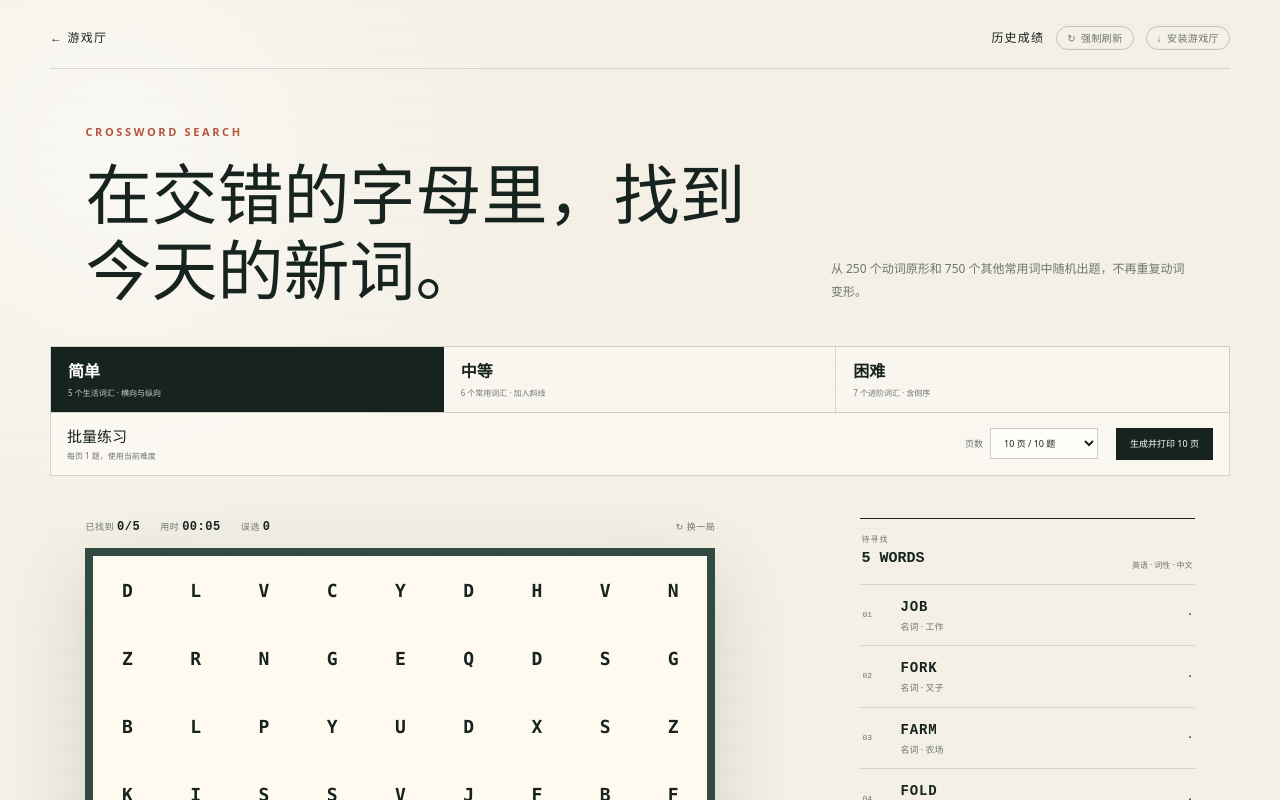
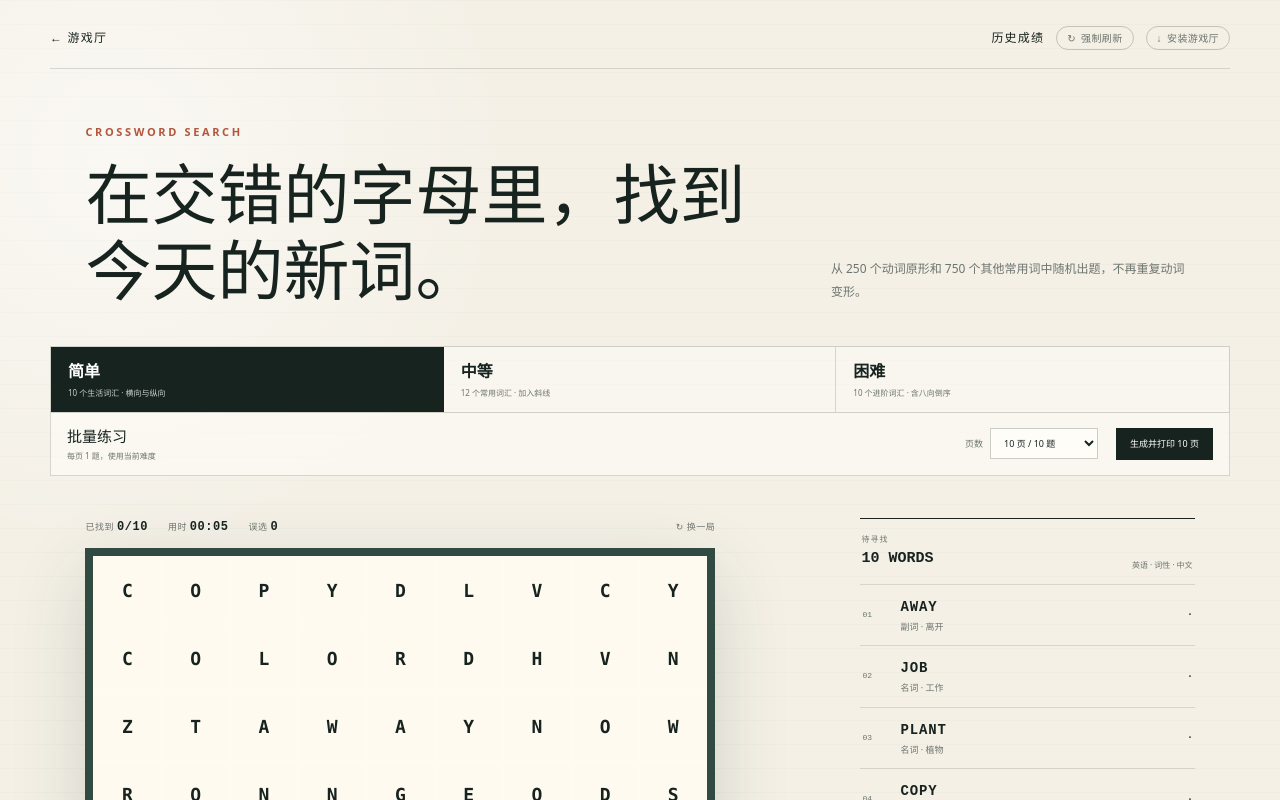
Before and after one commit to imzeadom/games, a Next.js app: page /crossword in a window 1280 px wide. Shown: the top 800 px of the page. Built offline with nearby package versions, Linux system fonts and the light colour scheme.

Commit message:
feat: improve crossword word placement

```diff
--- a/app/crossword/generator.ts
+++ b/app/crossword/generator.ts
@@ -82,23 +82,23 @@ const UP_RIGHT: Direction = {
 export const LEVELS: Record<Difficulty, Level> = {
   easy: {
     label: "简单",
-    description: "5 个生活词汇 · 横向与纵向",
+    description: "10 个生活词汇 · 横向与纵向",
     size: 9,
-    count: 5,
+    count: 10,
     directions: [RIGHT, DOWN],
   },
   medium: {
     label: "中等",
-    description: "6 个常用词汇 · 加入斜线",
+    description: "12 个常用词汇 · 加入斜线",
     size: 10,
-    count: 6,
+    count: 12,
     directions: [RIGHT, DOWN, DOWN_RIGHT, DOWN_LEFT],
   },
   hard: {
     label: "困难",
-    description: "7 个进阶词汇 · 含倒序",
+    description: "10 个进阶词汇 · 含八向倒序",
     size: 12,
-    count: 7,
+    count: 10,
     directions: [
       RIGHT,
       DOWN,
@@ -125,99 +125,6 @@ const REQUIREMENTS: Record<Difficulty, Requirement[]> = {
     { orientation: "diagonal" },
   ],
 };
-
-function shuffled<T>(items: readonly T[]): T[] {
-  const copy = [...items];
-  for (let index = copy.length - 1; index > 0; index -= 1) {
-    const swap = Math.floor(Math.random() * (index + 1));
-    [copy[index], copy[swap]] = [copy[swap], copy[index]];
-  }
-  return copy;
-}
-
-function sampleVocabulary(difficulty: Difficulty, count: number): Word[] {
-  return shuffled(
-    VOCABULARY.filter(
-      (candidate) =>
-        candidate.level === difficulty &&
-        candidate.word.length <= LEVELS[difficulty].size,
-    ),
-  )
-    .slice(0, count)
-    .map(({ word, meaning, partOfSpeech }) => ({
-      word,
-      meaning,
-      partOfSpeech,
-    }));
-}
-
-function matchesRequirement(
-  direction: Direction,
-  requirement?: Requirement,
-) {
-  return (
-    !requirement ||
-    ((!requirement.orientation ||
-      direction.orientation === requirement.orientation) &&
-      (!requirement.order || direction.order === requirement.order))
-  );
-}
-
-function placementFor(
-  item: Word,
-  letters: string[],
-  level: Level,
-  requirement?: Requirement,
-) {
-  const starts = Array.from(
-    { length: level.size * level.size },
-    (_, position) => position,
-  );
-  let attempts = 0;
-
-  for (const direction of shuffled(
-    level.directions.filter((candidate) =>
-      matchesRequirement(candidate, requirement),
-    ),
-  )) {
-    for (const start of shuffled(starts)) {
-      if (attempts >= 240) return null;
-      attempts += 1;
-
-      const startRow = Math.floor(start / level.size);
-      const startColumn = start % level.size;
-      const endRow = startRow + direction.rowStep * (item.word.length - 1);
-      const endColumn =
-        startColumn + direction.columnStep * (item.word.length - 1);
-      if (
-        endRow < 0 ||
-        endColumn < 0 ||
-        endRow >= level.size ||
-        endColumn >= level.size
-      ) {
-        continue;
-      }
-
-      const positions = Array.from(
-        { length: item.word.length },
-        (_, index) =>
-          (startRow + direction.rowStep * index) * level.size +
-          startColumn +
-          direction.columnStep * index,
-      );
-      if (
-        positions.every(
-          (position, index) =>
-            !letters[position] || letters[position] === item.word[index],
-        )
-      ) {
-        return positions;
-      }
-    }
-  }
-
-  return null;
-}
 
 export function directionTraits(
   positions: number[],
@@ -248,64 +155,267 @@ export function directionTraits(
   return { orientation, order };
 }
 
-function satisfiesRequirements(
-  difficulty: Difficulty,
-  placed: PlacedWord[],
-  size: number,
-) {
+function shuffled<T>(items: readonly T[]): T[] {
+  const copy = [...items];
+  for (let index = copy.length - 1; index > 0; index -= 1) {
+    const swap = Math.floor(Math.random() * (index + 1));
+    [copy[index], copy[swap]] = [copy[swap], copy[index]];
+  }
+  return copy;
+}
+
+type Slot = { positions: number[]; direction: Direction; length: number };
+type Candidate = { word: Word; slot: Slot };
+
+function candidatesFor(level: Level, length: number): Slot[] {
+  const result: Slot[] = [];
+  for (const direction of level.directions) {
+    for (let row = 0; row < level.size; row += 1) {
+      for (let column = 0; column < level.size; column += 1) {
+        const endRow = row + direction.rowStep * (length - 1);
+        const endColumn = column + direction.columnStep * (length - 1);
+        if (endRow < 0 || endColumn < 0 || endRow >= level.size || endColumn >= level.size) continue;
+        result.push({
+          direction,
+          length,
+          positions: Array.from({ length }, (_, index) =>
+            (row + direction.rowStep * index) * level.size + column + direction.columnStep * index),
+        });
+      }
+    }
+  }
+  return result;
+}
+
+const SLOT_CACHE = new Map<string, Slot[]>();
+function cachedCandidates(level: Level, length: number, direction: Direction): Slot[] {
+  const directionIndex = level.directions.indexOf(direction);
+  const key = `${level.size}:${length}:${directionIndex}`;
+  const cached = SLOT_CACHE.get(key);
+  if (cached) return cached;
+  const result = candidatesFor(level, length).filter((slot) => slot.direction === direction);
+  SLOT_CACHE.set(key, result);
+  return result;
+}
+
+const VOCABULARY_CACHE = new Map<string, Map<number, Word[]>>();
+function vocabularyByLength(difficulty: Difficulty, size: number) {
+  const key = `${difficulty}:${size}`;
+  const cached = VOCABULARY_CACHE.get(key);
+  if (cached) return cached;
+  const map = new Map<number, Word[]>();
+  for (const item of VOCABULARY) {
+    if (item.level !== difficulty || item.word.length > size) continue;
+    const list = map.get(item.word.length) ?? [];
+    list.push({ word: item.word, meaning: item.meaning, partOfSpeech: item.partOfSpeech });
+    map.set(item.word.length, list);
+  }
+  VOCABULARY_CACHE.set(key, map);
+  return map;
+}
+
+function makeLengthPlan(difficulty: Difficulty, count: number, words: Map<number, Word[]>): number[] {
+  const available = [...words.keys()].filter((length) => (words.get(length)?.length ?? 0) > 0);
+  if (difficulty === "hard" && available.includes(9)) {
+    // Keep scarce buckets within their capacity. Long words are assigned to
+    // straight directions by directionSchedule, where they have much more room.
+    const plan = Array(count).fill(9);
+    if (available.includes(10)) {
+      plan[count - 1] = 10;
+      plan[count - 2] = 10;
+    }
+    if (available.includes(11) && Math.random() < 0.2) plan[count - 1] = 11;
+    return shuffled(plan);
+  }
+  const plan: number[] = [];
+  const used = new Map<number, number>();
+  while (plan.length < count) {
+    const remaining = available.filter((length) =>
+      (used.get(length) ?? 0) < (words.get(length)?.length ?? 0),
+    );
+    const pool = remaining.flatMap((length) =>
+      Array(Math.max(1, Math.min(8, Math.floor((words.get(length)?.length ?? 0) / 8)))).fill(length),
+    );
+    const length = pool[Math.floor(Math.random() * pool.length)] ?? remaining[0] ?? available[0];
+    plan.push(length);
+    used.set(length, (used.get(length) ?? 0) + 1);
+  }
+  return shuffled(plan);
+}
+
+function directionSchedule(level: Level, count: number): Direction[] {
+  const schedule: Direction[] = [];
+  while (schedule.length + level.directions.length <= count) schedule.push(...shuffled(level.directions));
+  schedule.push(...shuffled(level.directions).slice(0, count - schedule.length));
+  return schedule;
+}
+
+function buildSlots(level: Level, lengths: number[], difficulty: Difficulty): Slot[] | null {
+  const schedule = directionSchedule(level, lengths.length);
+  if (difficulty === "hard") {
+    // Reserve the two long slots for straight lines; swapping directions keeps
+    // the precomputed direction quota unchanged.
+    for (let index = 0; index < lengths.length; index += 1) {
+      if (lengths[index] < 10 || schedule[index].orientation !== "diagonal") continue;
+      const swap = schedule.findIndex((direction, candidateIndex) =>
+        candidateIndex !== index && direction.orientation !== "diagonal" && lengths[candidateIndex] < 10,
+      );
+      if (swap >= 0) [schedule[index], schedule[swap]] = [schedule[swap], schedule[index]];
+    }
+  }
+  const paired = lengths.map((length, index) => ({ length, direction: schedule[index] }));
+  // Place the most constrained geometry first. Long hard words are moved to
+  // horizontal/vertical slots so diagonal capacity remains available.
+  paired.sort((a, b) => cachedCandidates(level, a.length, a.direction).length -
+    cachedCandidates(level, b.length, b.direction).length);
+  const slots: Slot[] = [];
+  const usage = new Uint8Array(level.size * level.size);
+  const owners: number[][] = Array.from({ length: level.size * level.size }, () => []);
+  const directionCount = new Map<Direction, number>();
+  const targetCrossings = Math.ceil(lengths.length / 3);
+  let crossingCells = 0;
+  let nodes = 0;
+  const geometryNodeLimit = 70;
+  const geometryCandidateLimit = 8;
+  const search = (): boolean => {
+    if (++nodes > geometryNodeLimit) return false;
+    if (slots.length === lengths.length) {
+      const counts = level.directions.map((direction) => slots.filter((slot) => slot.direction === direction).length);
+      const balanced = Math.max(...counts) - Math.min(...counts) <= 1;
+      const covered = difficulty === "hard" ? counts.every((count) => count > 0) : true;
+      return balanced && covered && crossingCells >= targetCrossings;
+    }
+    const { length, direction: plannedDirection } = paired[slots.length];
+    const options: Array<{ slot: Slot; score: number }> = [];
+    const candidates = shuffled(cachedCandidates(level, length, plannedDirection));
+    const maxPerDirection = Math.ceil(lengths.length / level.directions.length);
+    for (const candidate of candidates) {
+      if ((directionCount.get(candidate.direction) ?? 0) >= maxPerDirection) continue;
+      let crossings = 0;
+      let valid = true;
+      const touched: number[] = [];
+      for (const position of candidate.positions) {
+        if (usage[position] >= 2) { valid = false; break; }
+        for (const owner of owners[position]) {
+          const existing = slots[owner];
+          const parallel = existing.direction.rowStep * candidate.direction.columnStep ===
+            existing.direction.columnStep * candidate.direction.rowStep;
+          if (parallel || touched.includes(owner)) { valid = false; break; }
+          touched.push(owner);
+          crossings += 1;
+        }
+        if (!valid) break;
+        if (crossings > 3) { valid = false; break; }
+      }
+      if (!valid) continue;
+      const score = (crossingCells < targetCrossings ? crossings * 100 : -crossings * 8) -
+        crossings * crossings + Math.random() * 4;
+      options.push({ slot: candidate, score });
+    }
+    options.sort((a, b) => b.score - a.score);
+    for (const option of options.slice(0, geometryCandidateLimit)) {
+      const candidate = option.slot;
+      const oldCrossingCells = crossingCells;
+      slots.push(candidate);
+      directionCount.set(candidate.direction, (directionCount.get(candidate.direction) ?? 0) + 1);
+      for (const position of candidate.positions) {
+        if (usage[position] === 1) crossingCells += 1;
+        usage[position] += 1;
+        owners[position].push(slots.length - 1);
+      }
+      if (search()) return true;
+      for (const position of candidate.positions) {
+        usage[position] -= 1;
+        owners[position].pop();
+      }
+      crossingCells = oldCrossingCells;
+      directionCount.set(candidate.direction, (directionCount.get(candidate.direction) ?? 1) - 1);
+      slots.pop();
+    }
+    return false;
+  };
+  return search() ? slots : null;
+}
+
+function solveWords(slots: Slot[], words: Map<number, Word[]>): Candidate[] | null {
+  const domains = slots.map((slot) => shuffled(words.get(slot.length) ?? []));
+  const chosen: Array<Word | null> = slots.map(() => null);
+  const used = new Set<string>();
+  const edges = slots.map(() => [] as Array<{ other: number; at: number; otherAt: number }>);
+  for (let index = 0; index < slots.length; index += 1) {
+    for (let other = index + 1; other < slots.length; other += 1) {
+      const otherPositions = new Map(slots[other].positions.map((position, at) => [position, at]));
+      for (let at = 0; at < slots[index].positions.length; at += 1) {
+        const otherAt = otherPositions.get(slots[index].positions[at]);
+        if (otherAt !== undefined) {
+          edges[index].push({ other, at, otherAt });
+          edges[other].push({ other: index, at: otherAt, otherAt: at });
+        }
+      }
+    }
+  }
+  // Arc consistency removes geometrically valid layouts whose crossing
+  // letters have no support in the vocabulary before backtracking starts.
+  let changed = true;
+  while (changed) {
+    changed = false;
+    for (let index = 0; index < slots.length; index += 1) {
+      for (const { other, at, otherAt } of edges[index]) {
+        const supported = new Set(domains[other].map((candidate) => candidate.word[otherAt]));
+        const filtered = domains[index].filter((word) => supported.has(word.word[at]));
+        if (filtered.length !== domains[index].length) { domains[index] = filtered; changed = true; }
+        if (!domains[index].length) return null;
+      }
+    }
+  }
+  const fits = (index: number, word: Word) => edges[index].every(({ other, at, otherAt }) =>
+    !chosen[other] || chosen[other]!.word[otherAt] === word.word[at]);
+  let nodes = 0;
+  const wordNodeLimit = 700;
+  const search = (remaining: number): boolean => {
+    if (++nodes > wordNodeLimit) return false;
+    if (!remaining) return true;
+    let best = -1;
+    let options: Word[] = [];
+    for (let index = 0; index < slots.length; index += 1) {
+      if (chosen[index]) continue;
+      const possible = domains[index].filter((word) => !used.has(word.word) && fits(index, word));
+      if (best < 0 || possible.length < options.length) { best = index; options = possible; }
+      if (!options.length) return false;
+    }
+    for (const word of options) {
+      chosen[best] = word; used.add(word.word);
+      if (search(remaining - 1)) return true;
+      chosen[best] = null; used.delete(word.word);
+    }
+    return false;
+  };
+  if (!search(slots.length)) return null;
+  return slots.map((slot, index) => ({ word: chosen[index]!, slot }));
+}
+
+function satisfiesRequirements(difficulty: Difficulty, placed: PlacedWord[], size: number) {
   const traits = placed.map((word) => directionTraits(word.positions, size));
-  return REQUIREMENTS[difficulty].every((requirement) =>
-    traits.some(
-      (candidate) =>
-        (!requirement.orientation ||
-          candidate.orientation === requirement.orientation) &&
-        (!requirement.order || candidate.order === requirement.order),
-    ),
-  );
+  return REQUIREMENTS[difficulty].every((requirement) => traits.some((candidate) =>
+    (!requirement.orientation || candidate.orientation === requirement.orientation) &&
+    (!requirement.order || candidate.order === requirement.order)));
 }
 
 export function makePuzzle(difficulty: Difficulty): Puzzle {
   const level = LEVELS[difficulty];
-  const selectedWords = sampleVocabulary(difficulty, level.count);
-
-  for (let boardAttempt = 0; boardAttempt < 40; boardAttempt += 1) {
+  const words = vocabularyByLength(difficulty, level.size);
+  for (let attempt = 0; attempt < 80; attempt += 1) {
+    const lengthPlan = makeLengthPlan(difficulty, level.count, words);
+    const slots = buildSlots(level, lengthPlan, difficulty);
+    if (!slots) continue;
+    const solved = solveWords(slots, words);
+    if (!solved) continue;
+    const placed = solved.map(({ word, slot }) => ({ ...word, positions: [...slot.positions] }));
+    if (!satisfiesRequirements(difficulty, placed, level.size)) continue;
     const letters = Array(level.size * level.size).fill("") as string[];
-    const placed: PlacedWord[] = [];
-    const requirements = shuffled(REQUIREMENTS[difficulty]);
-    const words = [...selectedWords].sort(
-      (first, second) => second.word.length - first.word.length,
-    );
-
-    for (const [index, item] of words.entries()) {
-      const positions = placementFor(
-        item,
-        letters,
-        level,
-        requirements[index],
-      );
-      if (!positions) break;
-
-      positions.forEach((position, letterIndex) => {
-        letters[position] = item.word[letterIndex];
-      });
-      placed.push({ ...item, positions });
-    }
-
-    if (
-      placed.length === selectedWords.length &&
-      satisfiesRequirements(difficulty, placed, level.size)
-    ) {
-      const alphabet = "ABCDEFGHIJKLMNOPQRSTUVWXYZ";
-      return {
-        size: level.size,
-        letters: letters.map(
-          (letter) =>
-            letter || alphabet[Math.floor(Math.random() * alphabet.length)],
-        ),
-        words: shuffled(placed),
-      };
-    }
+    for (const item of placed) item.positions.forEach((position, index) => { letters[position] = item.word[index]; });
+    const alphabet = "ABCDEFGHIJKLMNOPQRSTUVWXYZ";
+    return { size: level.size, letters: letters.map((letter) => letter || alphabet[Math.floor(Math.random() * alphabet.length)]), words: shuffled(placed) };
   }
-
   throw new Error("Unable to generate crossword puzzle");
 }
```
Also changed, not shown: 1 other file (tests, documents, lock files or other folders).
